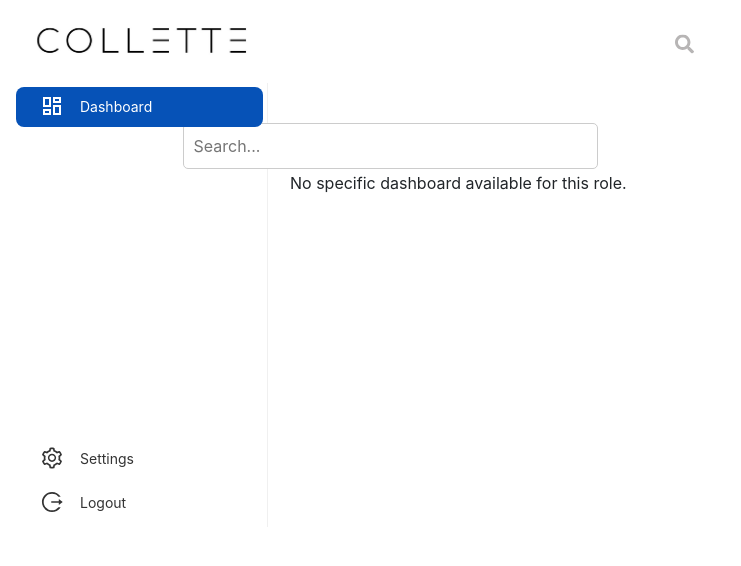
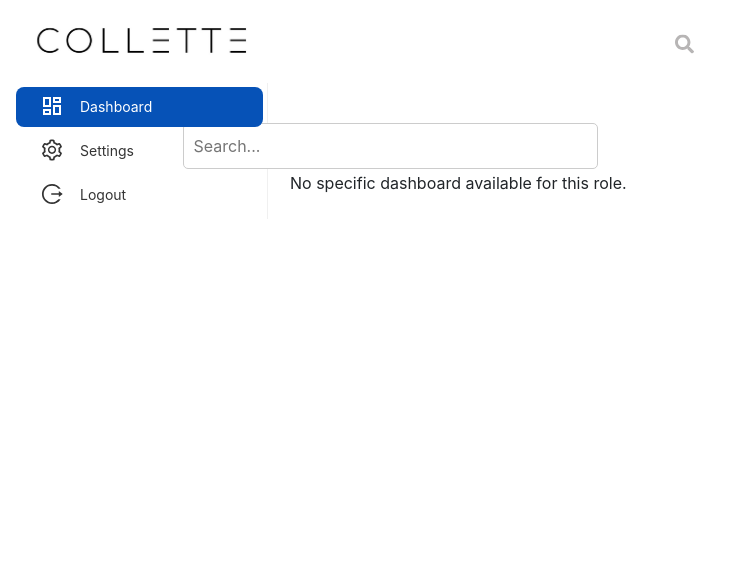
Before and after one commit to kaveenexe/collette-react, a React (Create React App) app: page /dashboard in a window 1280 px wide. Shown: the top 566 px of the page, without its empty margins (0-741 px from the left). Built offline with nearby package versions, Linux system fonts and the light colour scheme; sample sign-in values are in the browser's storage.

Commit message:
Fixed Sidebar Issue

```diff
--- a/src/components/Common/SideBar.jsx
+++ b/src/components/Common/SideBar.jsx
@@ -17,113 +17,118 @@ import { FaBuildingUser } from "react-icons/fa6";
 import { BsDiagram3 } from "react-icons/bs";
 import { FaUsers } from "react-icons/fa";
 import { Menu } from "antd";
-import { AuthContext } from "../../context/AuthContext"; // Import AuthContext
+import { AuthContext } from "../../context/AuthContext";
 
 const SideBar = () => {
   const navigate = useNavigate();
-  const { user, logout } = useContext(AuthContext); // Get user and logout from AuthContext
-  const location = useLocation(); // Use location to track current path
+  const { user, logout } = useContext(AuthContext);
+  const location = useLocation();
   const [expandedMenus, setExpandedMenus] = useState({});
   const [selectedKey, setSelectedKey] = useState("");
 
-  // Define menu items conditionally based on user role
-  const menuItems = [
+  // Menu items
+  const getMenuItems = () => [
     {
-      key: "dashboard", // Unique key for each item
+      key: "dashboard",
       icon: <MdOutlineDashboard className="fs-4" />,
       label: "Dashboard",
+      visible: true,
     },
-    user &&
-      user.role === "Administrator" && {
-        key: "users", // Unique key for Users menu
+    {
+      key: "users",
       icon: <AiOutlineUserAdd className="fs-4" />,
       label: "Users",
+      visible: user && user.role === "Administrator",
     },
-    user &&
-      (user.role === "Administrator" || user.role === "Vendor") && {
-        key: "products", // Unique key for Products menu
+    {
+      key: "products",
       icon: <PiDress className="fs-4" />,
       label: "Products",
+      visible: user && (user.role === "Administrator" || user.role === "Vendor"),
     },
-    user &&
-      user.role === "Administrator" && {
-        key: "categories", // Unique key for Categories menu
+    {
+      key: "categories",
       icon: <BsDiagram3 className="fs-4" />,
       label: "Categories",
+      visible: user && user.role === "Administrator",
     },
-    user &&
-      (user.role === "Administrator" || user.role === "Vendor") && {
-        key: "orders", // Unique key for Orders menu
+    {
+      key: "orders",
       icon: <AiOutlineShoppingCart className="fs-4" />,
       label: "Orders",
+      visible: user && (user.role === "Administrator" || user.role === "Vendor"),
       subItems: [
-          // Only 'Administrator' and 'Vendor' can create orders
-          (user.role === "Administrator" || user.role === "Vendor") && {
+        {
           key: "create-order",
           label: "New Order",
+          visible: user && (user.role === "Administrator" || user.role === "Vendor"),
         },
-          // Only 'Administrator' and 'Vendor' can update orders
-          (user.role === "Administrator" || user.role === "Vendor") && {
+        {
           key: "update-order",
           label: "Update Orders",
+          visible: user && (user.role === "Administrator" || user.role === "Vendor"),
         },
-          // Both 'Administrator' and 'Vendor' can cancel orders
-          (user.role === "Administrator" || user.role === "Vendor") && {
+        {
           key: "cancel-orders",
           label: "Cancel Orders",
+          visible: user && (user.role === "Administrator" || user.role === "Vendor"),
         },
-        ].filter(Boolean), // Filter out any false/null values to ensure no invalid entries
+      ],
     },
-    user &&
-      user.role === "Administrator" && {
-        key: "inventory", // Unique key for Inventory menu
+    {
+      key: "inventory",
       icon: <MdOutlineWarehouse className="fs-4" />,
       label: "Inventory",
+      visible: user && user.role === "Administrator",
     },
-      user &&
-      user.role === "Administrator" && {
+    {
       key: "admin-management",
       icon: <AiOutlineUserAdd className="fs-4" />,
       label: "Admin Management",
+      visible: user && user.role === "Administrator",
       subItems: [
         {
           key: "vendor-management",
           label: "Vendor Management",
+          visible: true,
         },
         {
           key: "csr-management",
           label: "CSR Management",
+          visible: true,
         },
       ],
     },
-    user &&
-    (user.role === "Administrator" || user.role === "CSR") && {
+    {
       key: "customer-management",
       icon: <FaUsers className="fs-4" />,
       label: "Customer Management",
+      visible: user && (user.role === "Administrator" || user.role === "CSR"),
     },
-
     {
       key: "settings",
       icon: <AiOutlineSetting className="fs-4" />,
       label: "Settings",
+      visible: true,
     },
     {
-      key: "signout", // Unique key for Logout
+      key: "signout",
       icon: <AiOutlineLogout className="fs-4" />,
       label: "Logout",
+      visible: true,
     },
   ];
 
-  // Common navigation handler
+  // Filter visible menu items
+  const visibleMenuItems = getMenuItems().filter(item => item.visible);
+
   const handleNavigation = (key) => {
-    setSelectedKey(key); // Update selected key
-    navigate(`/dashboard/${key}`); // Navigate to the specified route
+    setSelectedKey(key);
+    navigate(`/dashboard/${key}`);
   };
 
-  // Toggle submenu visibility and handle navigation
   const handleMenuClick = (key) => {
-    const selectedItem = menuItems.find((item) => item.key === key);
+    const selectedItem = visibleMenuItems.find((item) => item.key === key);
 
     if (selectedItem?.subItems) {
       setExpandedMenus((prevState) => ({
@@ -143,15 +148,13 @@ const SideBar = () => {
     }
   };
 
-  // Handle submenu click and navigation
   const handleSubMenuClick = (key) => {
-    handleNavigation(key); // Use common navigation handler
+    handleNavigation(key);
   };
 
-  // Effect to set selected key based on the current route
   useEffect(() => {
-    const currentPath = location.pathname.split("/").pop(); // Get the last part of the path
-    setSelectedKey(currentPath); // Set the selected key based on current path
+    const currentPath = location.pathname.split("/").pop();
+    setSelectedKey(currentPath);
   }, [location.pathname]);
 
   return (
@@ -171,7 +174,7 @@ const SideBar = () => {
         defaultSelectedKeys={[""]}
         className="my-custom-menu"
       >
-        {menuItems.map((item) => (
+        {visibleMenuItems.map((item) => (
           <React.Fragment key={item.key}>
             <Menu.Item
               key={item.key}
@@ -179,13 +182,8 @@ const SideBar = () => {
               onClick={() => handleMenuClick(item.key)}
             >
               <div className="menu-item-content">
-                {/* Icon */}
                 <span className="menu-icon">{item.icon}</span>
-
-                {/* Label */}
                 <span className="menu-label">{item.label}</span>
-
-                {/* Arrow for sub-items */}
                 {item.subItems && (
                   <span className="menu-arrow">
                     {expandedMenus[item.key] ? (
@@ -198,10 +196,9 @@ const SideBar = () => {
               </div>
             </Menu.Item>
 
-            {/* Dynamic Submenu */}
             {item.subItems && expandedMenus[item.key] && (
               <div className="custom-submenu">
-                {item.subItems.map((subItem) => (
+                {item.subItems.filter(subItem => subItem.visible).map((subItem) => (
                   <Menu.Item
                     key={subItem.key}
                     className={`my-custom-submenu-item ${
--- a/src/components/product/Apiservice.jsx
+++ b/src/components/product/Apiservice.jsx
@@ -1,10 +1,10 @@
 import axios from 'axios';
 
-const API_BASE_URL = 'https://localhost:7001/api';
+// const API_BASE_URL = 'https://localhost:7001/api';
 
 // Create an axios instance
 const axiosInstance = axios.create({
-  baseURL: API_BASE_URL,
+
   headers: {
     'Content-Type': 'application/json',
   },
@@ -38,7 +38,7 @@ axiosInstance.interceptors.response.use(
 const apiService = {
   getAllProducts: async (vendorId) => {
     try {
-      const response = await axiosInstance.get(`/products?vendorId=${vendorId}`);
+      const response = await axiosInstance.get(`${process.env.REACT_APP_API_BASE_URL}/api/products?vendorId=${vendorId}`);
       return response.data;
     } catch (error) {
       console.error('Error fetching products:', error);
@@ -50,7 +50,7 @@ const apiService = {
     try {
       console.log('Creating product for vendor:', vendorId);
       console.log('Product data:', productData);
-      const response = await axiosInstance.post(`/products?vendorId=${vendorId}`, productData);
+      const response = await axiosInstance.post(`${process.env.REACT_APP_API_BASE_URL}/api/products?vendorId=${vendorId}`, productData);
       return response.data;
     } catch (error) {
       console.error('Error creating product:', error.response?.data || error.message);
@@ -62,7 +62,7 @@ const apiService = {
     try {
       console.log('Updating product for vendor:', vendorId);
       console.log('Product data:', productData);
-      const response = await axiosInstance.put(`/products/${id}?vendorId=${vendorId}`, productData);
+      const response = await axiosInstance.put(`${process.env.REACT_APP_API_BASE_URL}/api/products/${id}?vendorId=${vendorId}`, productData);
       return response.data;
     } catch (error) {
       console.error(`Error updating product with id ${id}:`, error.response?.data || error.message);
@@ -72,53 +72,53 @@ const apiService = {
 
   deleteProduct: async (vendorId, id) => {
     try {
-      await axiosInstance.delete(`/products/${id}?vendorId=${vendorId}`);
+      await axiosInstance.delete(`${process.env.REACT_APP_API_BASE_URL}/api/products/${id}?vendorId=${vendorId}`);
     } catch (error) {
       console.error(`Error deleting product with id ${id}:`, error);
       throw error;
     }
   },
 
-  getCart: async (userId) => {
-    const response = await axios.get(`${API_BASE_URL}/cart/${userId}`);
-    return response.data;
-  },
+  // getCart: async (userId) => {
+  //   const response = await axios.get(`${API_BASE_URL}/cart/${userId}`);
+  //   return response.data;
+  // },
 
-  addToCart: async (userId, item) => {
-    try {
-      const response = await axios.post(`${API_BASE_URL}/cart/${userId}/items`, item);
-      return response.data;
-    } catch (error) {
-      console.error('Error adding to cart:', error);
-      throw error;
-    }
-  },
+  // addToCart: async (userId, item) => {
+  //   try {
+  //     const response = await axios.post(`${API_BASE_URL}/cart/${userId}/items`, item);
+  //     return response.data;
+  //   } catch (error) {
+  //     console.error('Error adding to cart:', error);
+  //     throw error;
+  //   }
+  // },
 
-  removeFromCart: async (userId, productId) => {
-    await axios.delete(`${API_BASE_URL}/cart/${userId}/items/${productId}`);
-  },
+  // removeFromCart: async (userId, productId) => {
+  //   await axios.delete(`${API_BASE_URL}/cart/${userId}/items/${productId}`);
+  // },
 
-  updateCartItemQuantity: async (userId, productId, quantity) => {
-    try {
-      const response = await axios.put(`${API_BASE_URL}/cart/${userId}/items/${productId}`,
-        quantity, // Send quantity as a plain value, not an object
-        {
-          headers: {
-            'Content-Type': 'application/json'
-          }
-        }
-      );
-      return response.data;
-    } catch (error) {
-      console.error('Error updating cart item quantity:', error);
-      throw error;
-    }
-  },
+  // updateCartItemQuantity: async (userId, productId, quantity) => {
+  //   try {
+  //     const response = await axios.put(`${API_BASE_URL}/cart/${userId}/items/${productId}`,
+  //       quantity, // Send quantity as a plain value, not an object
+  //       {
+  //         headers: {
+  //           'Content-Type': 'application/json'
+  //         }
+  //       }
+  //     );
+  //     return response.data;
+  //   } catch (error) {
+  //     console.error('Error updating cart item quantity:', error);
+  //     throw error;
+  //   }
+  // },
 
 
-  clearCart: async (userId) => {
-    await axios.delete(`${API_BASE_URL}/cart/${userId}`);
-  },
+  // clearCart: async (userId) => {
+  //   await axios.delete(`${API_BASE_URL}/cart/${userId}`);
+  // },
 };
 
 export default apiService;
```
Lines whose indentation alone changed are shown as unchanged.
